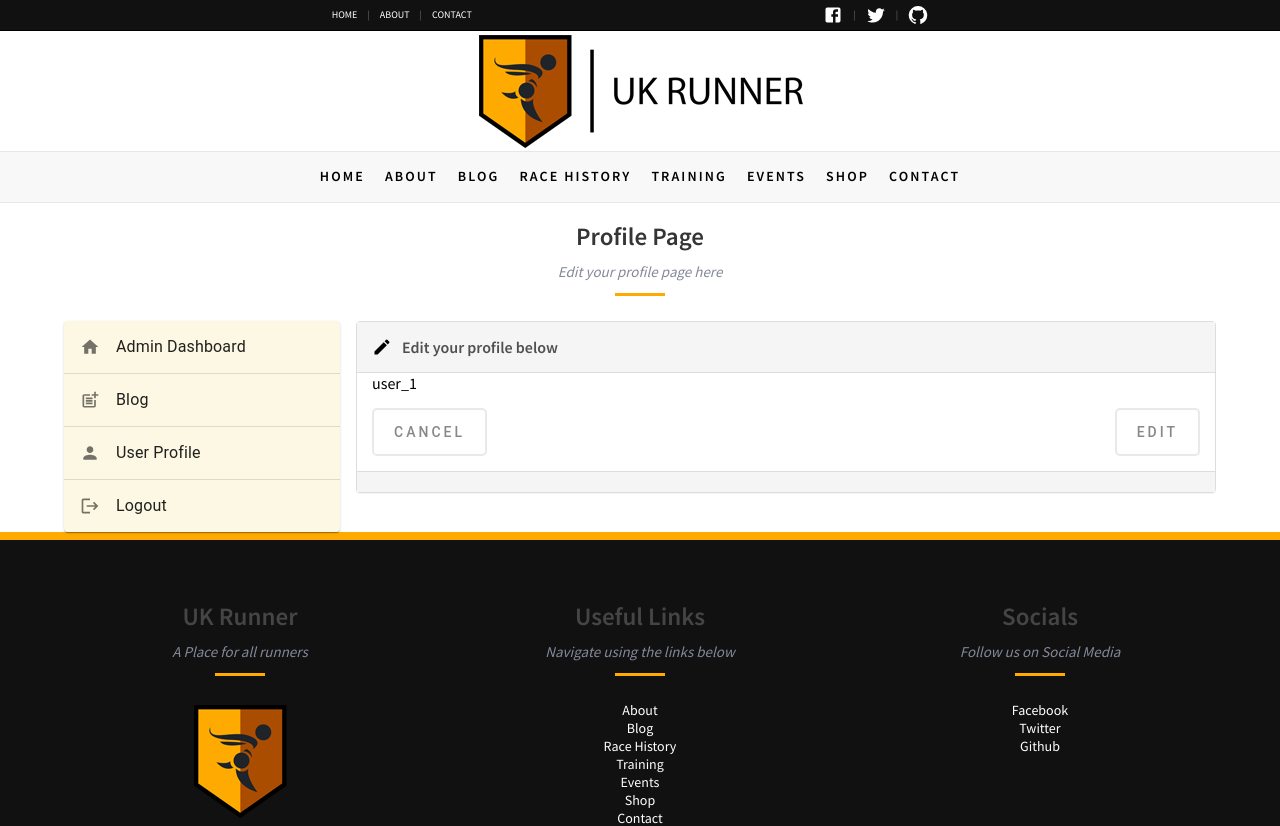
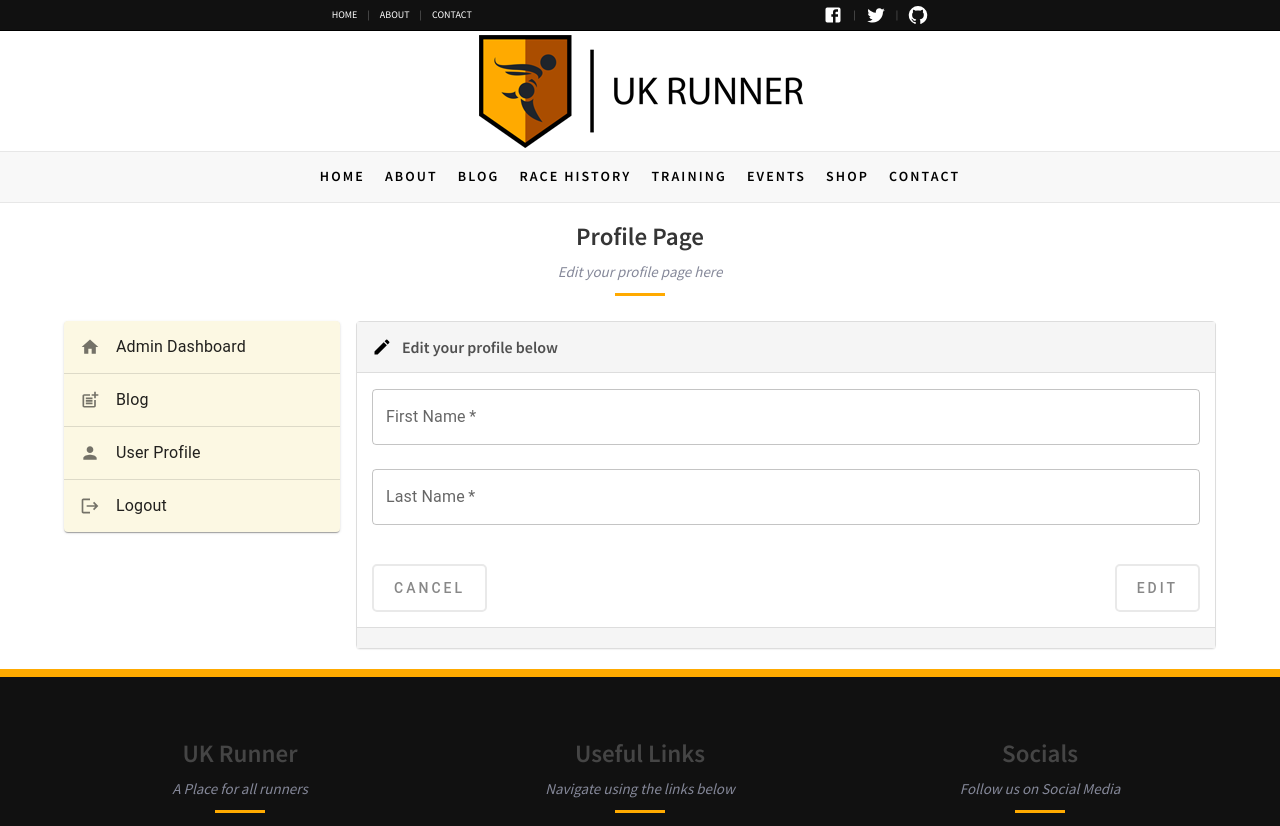
Before and after one commit to Michael-Hutchinson/ukrunner, a React (Vite) app: page /admin/profile in a window 1280 px wide. Shown: the top 826 px of the page. Built offline with nearby package versions, Linux system fonts and the light colour scheme; no server answers; the database is empty; sample sign-in values are in the browser's storage.

Commit message:
feat: add text fields for first and surname

```diff
--- a/src/pages/Admin/Profile/AdminProfile.tsx
+++ b/src/pages/Admin/Profile/AdminProfile.tsx
@@ -1,3 +1,4 @@
+import TextField from '@mui/material/TextField';
 import React, { useEffect, useState } from 'react';
 import { useAuthState } from 'react-firebase-hooks/auth';
 import { useNavigate } from 'react-router-dom';
@@ -14,9 +15,10 @@ function AdminProfile() {
   const navigate = useNavigate();
   const [user] = useAuthState(auth);
   const [firstName, setFirstName] = useState<string>();
+  const [surname, setSurname] = useState<string>();
   useEffect(() => {
     if (user) {
-      getUser(user.uid, setFirstName);
+      getUser(user.uid, setFirstName, setSurname);
     }
   }, [user]);
   return (
@@ -35,8 +37,38 @@ function AdminProfile() {
         }}
       >
         <>
-          {user?.uid}
-          {firstName}
+          <TextField
+            margin="normal"
+            required
+            fullWidth
+            id="first name"
+            label="First Name"
+            name="first name"
+            type="text"
+            autoComplete="name"
+            value={firstName || ''}
+            defaultValue={firstName}
+            onChange={(e) => {
+              setFirstName(e.target.value);
+            }}
+          />
+          <TextField
+            margin="normal"
+            required
+            fullWidth
+            id="last name"
+            label="Last Name"
+            name="last name"
+            type="text"
+            autoComplete="name"
+            value={surname || ''}
+            defaultValue={surname}
+            onChange={(e) => {
+              setSurname(e.target.value);
+            }}
+          />
+          <p>{firstName}</p>
+          <p>{surname}</p>
         </>
       </FormWrapper>
     </AdminWrapper>
```
